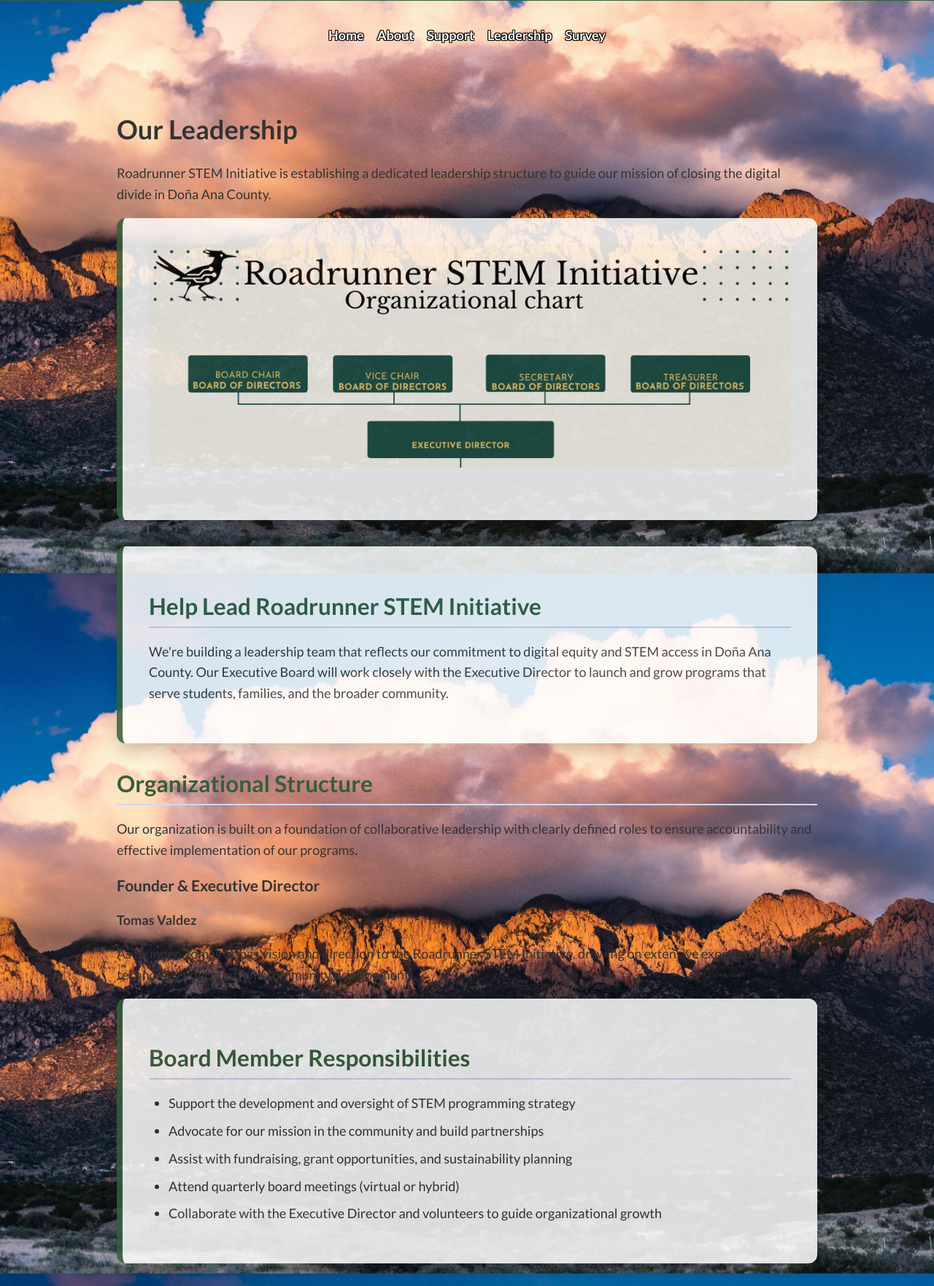
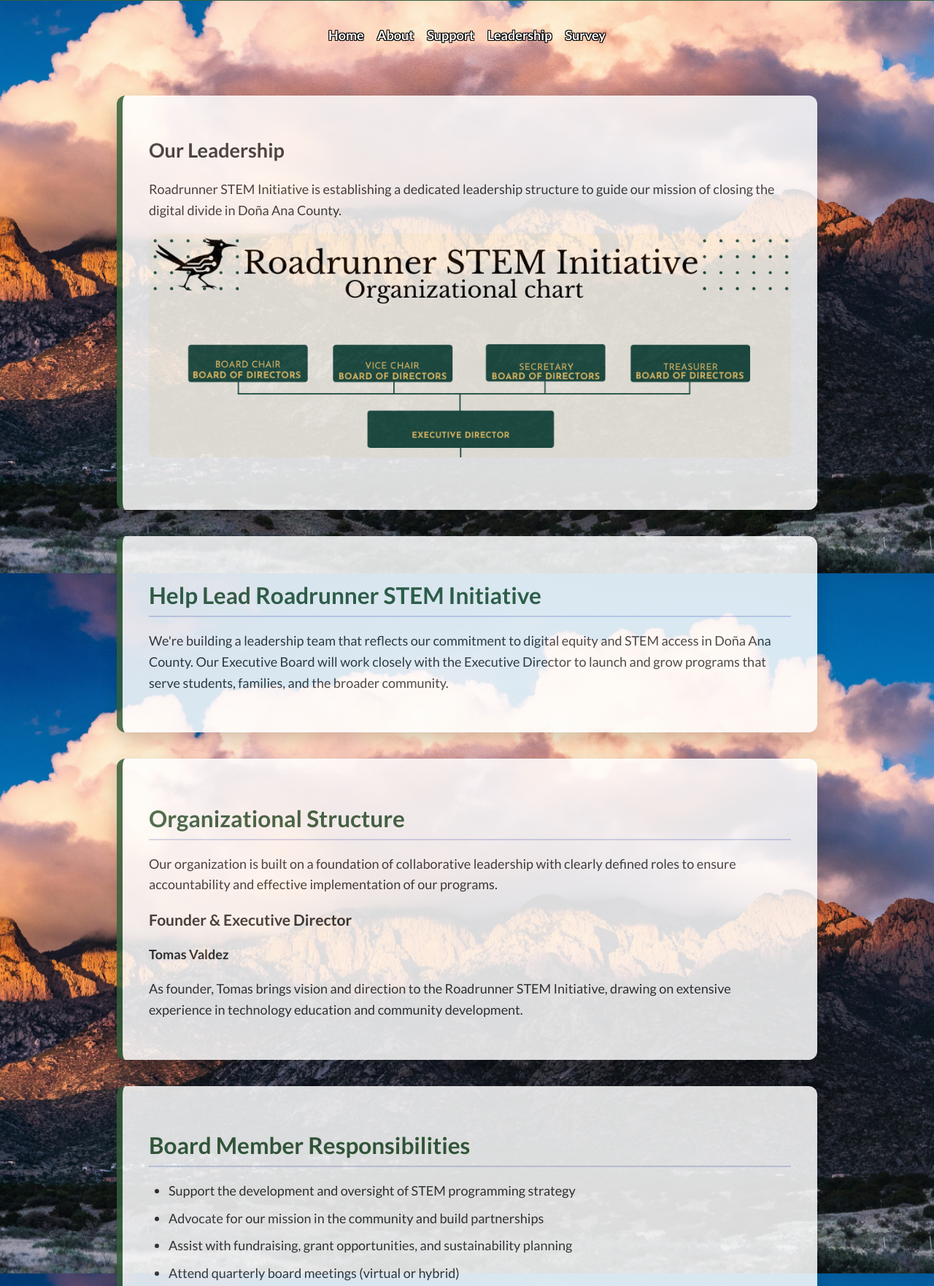
Before and after one commit to RoadrunnerStemInitiative/roadrunnersteminitiative.github.io, an Eleventy site: page executiveboard.html in a window 1280 px wide. Shown: the part 174-1937 px from the top of the page at 73% size. Built offline with nearby package versions, Linux system fonts and the light colour scheme; Eleventy itself is replaced by a stand-in of ours; files that its build step writes are made by us from their sources.

Commit message:
card changes

```diff
--- a/executiveboard.html
+++ b/executiveboard.html
@@ -2,11 +2,13 @@
 layout: layout.njk
 title: Executive Board Opportunities
 ---
-<h1>Our Leadership</h1>
+
+
+    <section class="orgchart-section">
+       <h1>Our Leadership</h1>
 
     <p>Roadrunner STEM Initiative is establishing a dedicated leadership structure to guide our mission of closing the digital divide in Doña Ana County.</p>
 
-    <section class="orgchart-section">
         <img src="/assets/images/org-chart.png" alt="Organizational Chart of Roadrunner STEM Initiative" class="orgchart-image">
     </section>
 
@@ -17,12 +19,15 @@ title: Executive Board Opportunities
         </p>
     </section>
 
+<section class="aboutus-section">
+
     <h2>Organizational Structure</h2>
     <p>Our organization is built on a foundation of collaborative leadership with clearly defined roles to ensure accountability and effective implementation of our programs.</p>
 
     <h3>Founder & Executive Director</h3>
     <p><strong>Tomas Valdez</strong></p>
     <p>As founder, Tomas brings vision and direction to the Roadrunner STEM Initiative, drawing on extensive experience in technology education and community development.</p>
+</section>
 
     <section class="missionvision-section">
         <h2>Board Member Responsibilities</h2>
@@ -54,7 +59,10 @@ title: Executive Board Opportunities
         </p>
     </section>
 
-    <h3>Our Team</h3>
+
+
+    <section class="contactus-section">
+        <h3>Our Team</h3>
     <p>As we grow, we'll build a team of dedicated professionals and volunteers including:</p>
     <ul>
         <li>Contract educators providing specialized instruction</li>
@@ -62,8 +70,7 @@ title: Executive Board Opportunities
         <li>Administrative support staff</li>
         <li>Community ambassadors promoting our mission</li>
     </ul>
-
-    <section class="contactus-section">
+    <br>
         <h2>Interested in Joining the Board?</h2>
         <p>
             If you're passionate about STEM, education, and community impact—join us in shaping the future of digital access in Southern New Mexico.
```
Also changed, not shown: about.html (+5 -1 lines).
